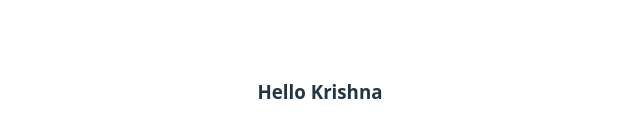
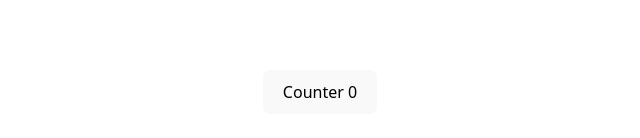
Before and after one commit to Krishna240517/React, a React (Vite) app in the folder 01-react-basics/: page / in a window 1280 px wide. Shown: the part 308-446 px from the top of the page, without its empty margins (320-960 px from the left). Built offline with nearby package versions, Linux system fonts and the light colour scheme.

Commit message:
creating button counter

```diff
--- a/01-react-basics/src/App.jsx
+++ b/01-react-basics/src/App.jsx
@@ -1,10 +1,14 @@
+import { useState } from 'react';
+import './App.css'
+function App() {
+  const[count, setCount] = useState(0);
 
-import './App.css'
-import Test from "./test.jsx";
-function App() {
+  function onClickHandler(){
+    setCount(count + 1);
+  }
 
   return(
-    <Test/>
+    <button onClick={onClickHandler}>Counter {count}</button>
   );
 }
 
--- a/01-react-basics/src/test.jsx
+++ /dev/null
@@ -1,7 +0,0 @@
-function Test(){
-    return(
-        <h3>Hello Krishna</h3>
-    );
-}
-
-export default Test;
```
